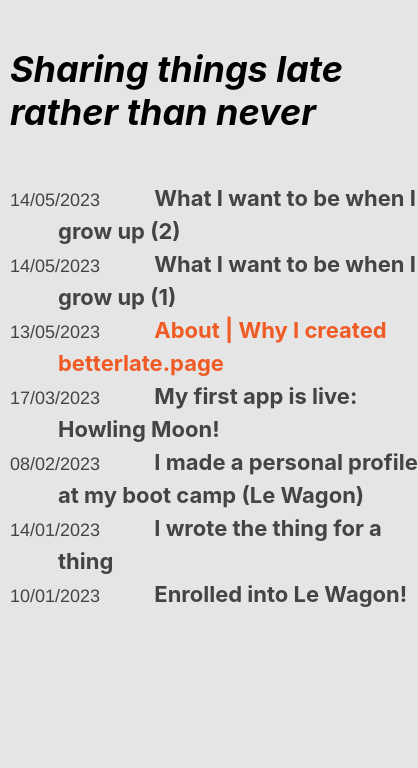
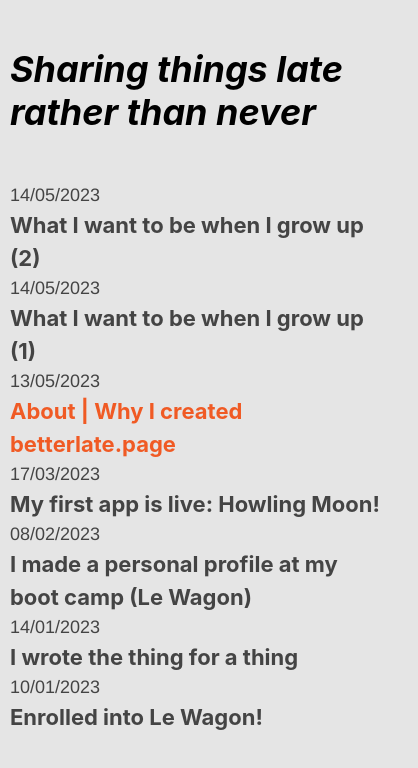
Before and after one commit to LucasNseyep/betterlate-blog, a plain HTML site: page index.html in a window 390 px wide. Shown: the whole page, 418 px wide, since content can reach past the window. Drawn offline with nearby package versions, Linux system fonts and the light colour scheme.

Commit message:
feature: making the page responsive

```diff
--- a/css/style.css
+++ b/css/style.css
@@ -156,3 +156,30 @@ a:hover {
   text-underline-position: auto;
   text-decoration: underline;
 }
+
+@media (max-width: 960px) {
+  /* For a screen < 960px, this CSS will be read */
+}
+
+@media (max-width: 720px) {
+  /* For a screen < 720px, this CSS will be read */
+}
+
+@media (max-width: 680px) {
+  /* For a screen < 540px, this CSS will be read */
+  .blog-entry {
+    display: flex;
+    flex-direction: column;
+    justify-content: space-evenly;
+  }
+
+  li span.content {
+    position: relative;
+    left: 0px;
+  }
+
+  li span.title {
+    position: relative;
+    left: 0px;
+  }
+}
--- a/index.html
+++ b/index.html
@@ -15,7 +15,7 @@
 
     <ul class="mt-5">
       <!-- <section>
-        <li>
+        <li class="blog-entry">
           <span class="date">01/01/0000</span>
           <span class="title"><a data-toggle="collapse" href="#templateHref" role="button" aria-expanded="false" aria-controls="templateHref"><strong>Write your title here</strong></a></span>
         </li>
@@ -28,7 +28,7 @@
         </li>
       </section> -->
       <section>
-        <li>
+        <li class="blog-entry">
           <span class="date">14/05/2023</span>
           <span class="title"><a data-toggle="collapse" href="#grownUpMe2" role="button" aria-expanded="false" aria-controls="grownUpMe2"><strong>What I want to be when I grow up (2)</strong></a></span>
         </li>
@@ -52,7 +52,7 @@
         </li>
       </section>
       <section>
-        <li>
+        <li class="blog-entry">
           <span class="date">14/05/2023</span>
           <span class="title"><a data-toggle="collapse" href="#grownUpMe1" role="button" aria-expanded="false" aria-controls="grownUpMe1"><strong>What I want to be when I grow up (1)</strong></a></span>
         </li>
@@ -71,7 +71,7 @@
         </li>
       </section>
       <section>
-        <li>
+        <li class="blog-entry">
           <span class="date">13/05/2023</span>
           <span class="title link-orange"><a data-toggle="collapse" href="#about" role="button" aria-expanded="false" aria-controls="about"><strong>About | Why I created betterlate.page</strong></a></span>
         </li>
@@ -99,7 +99,7 @@
         </li>
       </section>
       <section>
-        <li>
+        <li class="blog-entry">
           <span class="date">17/03/2023</span>
           <span class="title"><a data-toggle="collapse" href="#howlingMoon" role="button" aria-expanded="false" aria-controls="howlingMoon"><strong>My first app is live: Howling Moon!</strong></a></span>
         </li>
@@ -122,13 +122,13 @@
         </li>
       </section>
       <section>
-        <li>
+        <li class="blog-entry">
           <span class="date">08/02/2023</span>
           <span class="title"><a href="https://lucasnseyep.github.io/profile/" target="_blank"><strong>I made a personal profile at my boot camp (Le Wagon)</strong></a></span>
         </li>
       </section>
       <section>
-        <li>
+        <li class="blog-entry">
           <span class="date">14/01/2023</span>
           <span class="title"><a data-toggle="collapse" href="#firstTreatment" role="button" aria-expanded="false" aria-controls="firstTreatment"><strong>I wrote the thing for a thing</strong></a></span>
         </li>
@@ -142,7 +142,7 @@
         </li>
       </section>
       <section>
-        <li>
+        <li class="blog-entry">
           <span class="date">10/01/2023</span>
           <span class="title"><a data-toggle="collapse" href="#leWagonEnrollment" role="button" aria-expanded="false" aria-controls="leWagonEnrollment"><strong>Enrolled into Le Wagon!</strong></a></span>
         </li>
```
